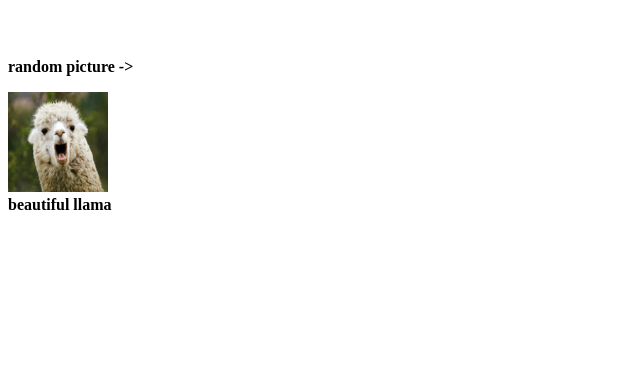
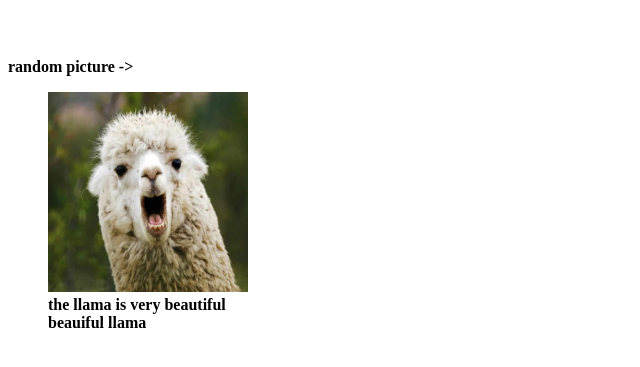
Before and after one commit to SaraitheSarai/SaraitheSarai.github.io, a plain HTML site: page index.html in a window 1280 px wide. Shown: the part 149-516 px from the top of the page, without its empty margins (0-640 px from the left). Drawn offline with Linux system fonts and the light colour scheme.

Commit message:
9th commit

```diff
--- a/index.html
+++ b/index.html
@@ -9,9 +9,19 @@
 <h1> welcome!<br> to the random website. </h1>
 
 <p> hi this is a <strong> slay</strong> <br> website <br> <br> <br> <br> <strong> random picture -> </p>
-<img src = "llama.png" width="100" height="100" alt= = "llama llama"
 
-<p class="thrid paragraph"> <br> beautiful llama </p>
+
+    <figure>
+<img src = "llama.png" width="200" height="200"/>
+<figcaption>
+the llama is very beautiful <br> beauiful llama
+<figcaption>
+
+</figure>
+
+
+
+
 
 
 </body>
```
